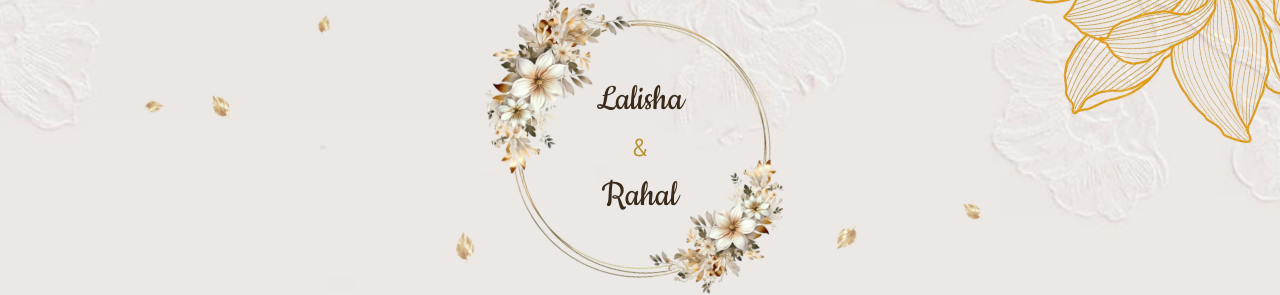
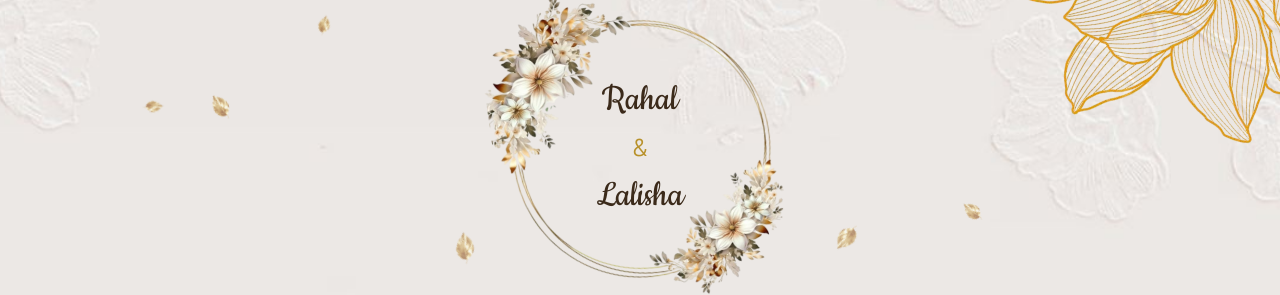
Before and after one commit to nelith-2002/digital_wed_invitation, a Next.js app: page /wedding in a window 1280 px wide. Shown: the part 179-474 px from the top of the page. Built offline with nearby package versions, Linux system fonts and the light colour scheme; a web font is replaced by a local one.

Commit message:
fix: name issues in both web sites hero section

```diff
--- a/components/homecoming/HomecomingHero.tsx
+++ b/components/homecoming/HomecomingHero.tsx
@@ -43,9 +43,9 @@ export default function HomecomingHero() {
           />
 
           <h1 className={styles.heroCoupleNames}>
+            <span>Rahal</span>
+            <span className={styles.heroAmpersand}>&</span>
             <span>Lalisha</span>
-            <span className={styles.heroAmpersand}>&</span>
-            <span>Rahal</span>
           </h1>
         </div>
 
--- a/components/wedding/WeddingHero.tsx
+++ b/components/wedding/WeddingHero.tsx
@@ -53,13 +53,13 @@ export default function WeddingHero() {
             />
             <div className={`absolute flex flex-col items-center justify-center ${styles.coupleFont}`}>
               <span className="text-[#3b2a1a]" style={{ fontSize: "clamp(1.6rem, 4vw, 2.5rem)" }}>
-                Lalisha
+                Rahal
               </span>
               <span className="text-[#b8912a] font-sans font-light" style={{ fontSize: "clamp(1rem, 2.5vw, 1.5rem)" }}>
                 &amp;
               </span>
               <span className="text-[#3b2a1a]" style={{ fontSize: "clamp(1.6rem, 4vw, 2.5rem)" }}>
-                Rahal
+                Lalisha
               </span>
             </div>
           </div>
```
